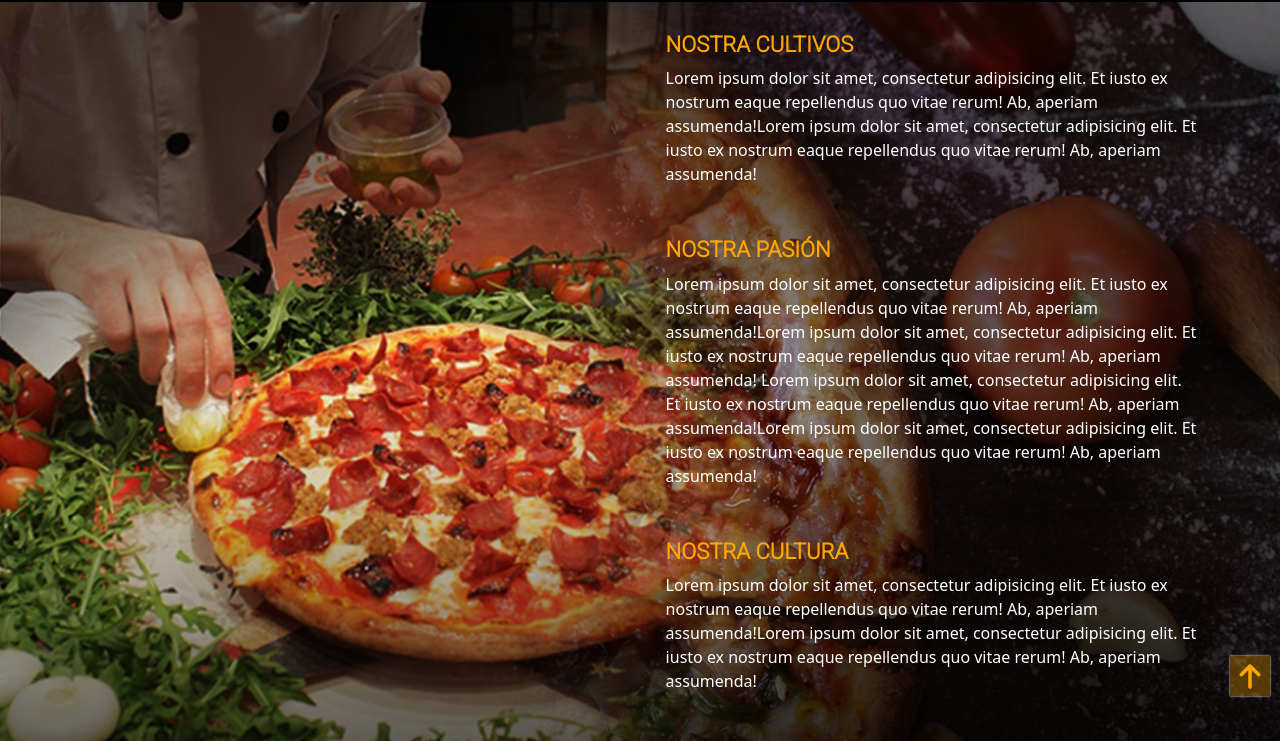
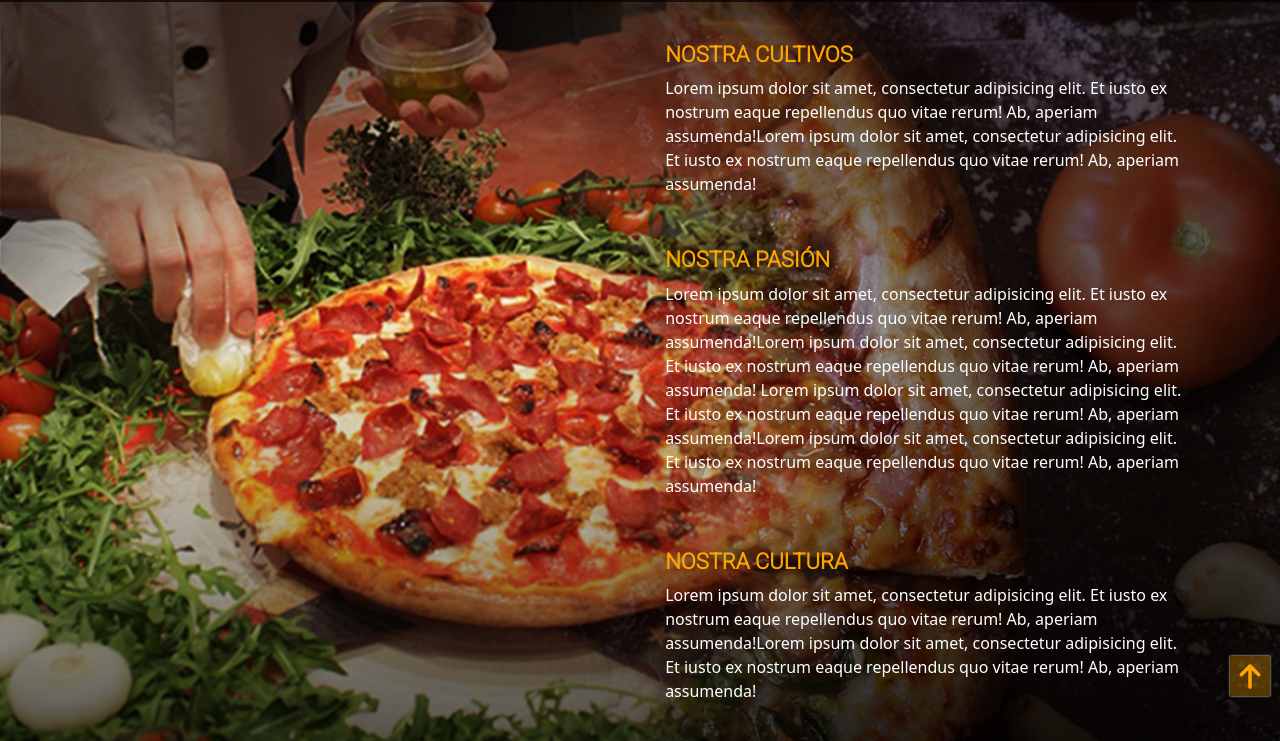
Before and after one commit to arkxdesign/PreEntrega3Cisneros, a plain HTML site: page pages/ingredientes.html in a window 1280 px wide. Shown: the part 94-835 px from the top of the page. Drawn offline with nearby package versions, Linux system fonts and the light colour scheme; a web font is replaced by a local one.

Commit message:
Correcciones Style.css

```diff
--- a/style.css
+++ b/style.css
@@ -252,7 +252,7 @@ footer p{
 
 .backgroundMenu{
     width: 100%;
-    margin-top: -80px;
+    margin-top: -100px;
     height: calc(70vh);
     background-image: url(./img/bgMenu.jpg);
     background-size: cover;
@@ -321,9 +321,12 @@ footer p{
 /* CSS INGREDIENTES */
 
 .backgroundIngredientes{
+
     background-image: url(./img/bgIngredientes.jpg);
     background-size: cover;
     z-index: 0;
+    margin-top: -100px;
+    padding-top: 110px !important;
 }
 
 .containerIngredientes{
@@ -361,7 +364,7 @@ footer p{
 
 /* CSS SUCURSALES */
 .mainsucursales{
-    margin-top: -80px;
+    margin-top: -100px;
     height: calc(100vh);
     background-image: url(./img/bgSucursales.jpg);
     background-size: cover;
@@ -431,12 +434,6 @@ footer p{
 }
 
 /* CSS Contacto */
-
-.col-12{
-    margin: 0;
-    padding: 0;
-    box-sizing: border-box;
-}
 
 .backgroundMenu h1{
     line-height: 45pt;
```
Also changed, not shown: ReadMe.md.
